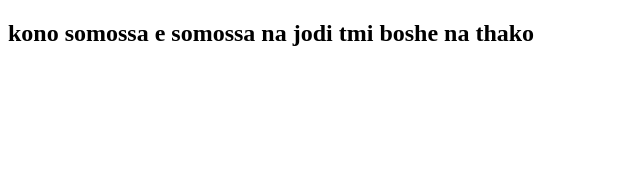
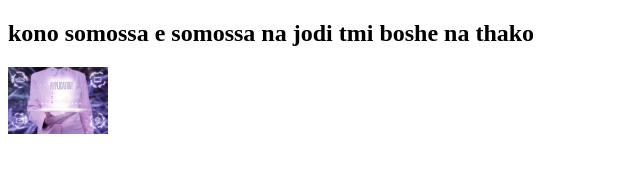
Before and after one commit to Yamin4D/problem-will-never-last, a plain HTML site: page index.html in a window 1280 px wide. Shown: the whole page, without its empty margins (0-640 px from the left). Drawn offline with Linux system fonts and the light colour scheme.

Commit message:
added photo

```diff
--- a/index.html
+++ b/index.html
@@ -7,5 +7,6 @@
 </head>
 <body>
     <h2>kono somossa e somossa na jodi tmi boshe na thako</h2>
+    <img width="100px" src="images/hand writing.jpg" alt="">
 </body>
 </html>
```
Also changed, not shown: images/hand writing.jpg (added).
